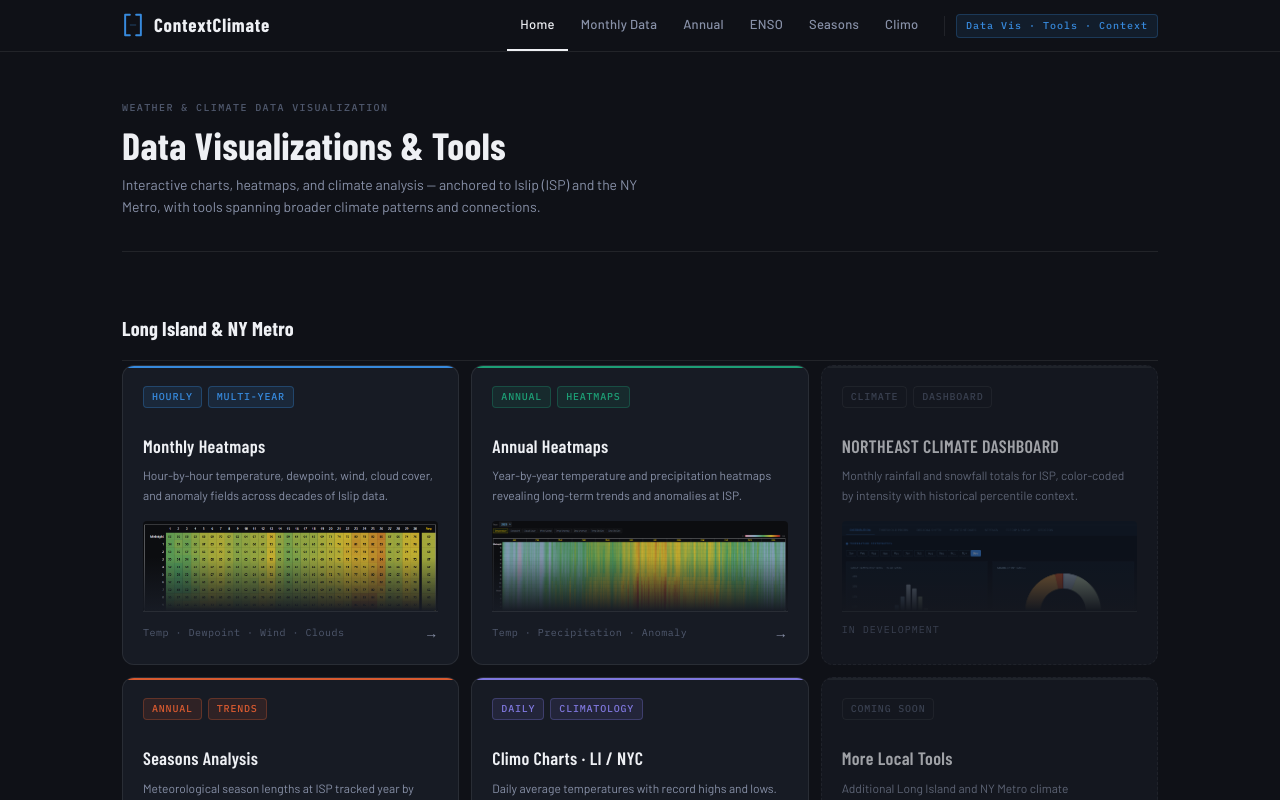
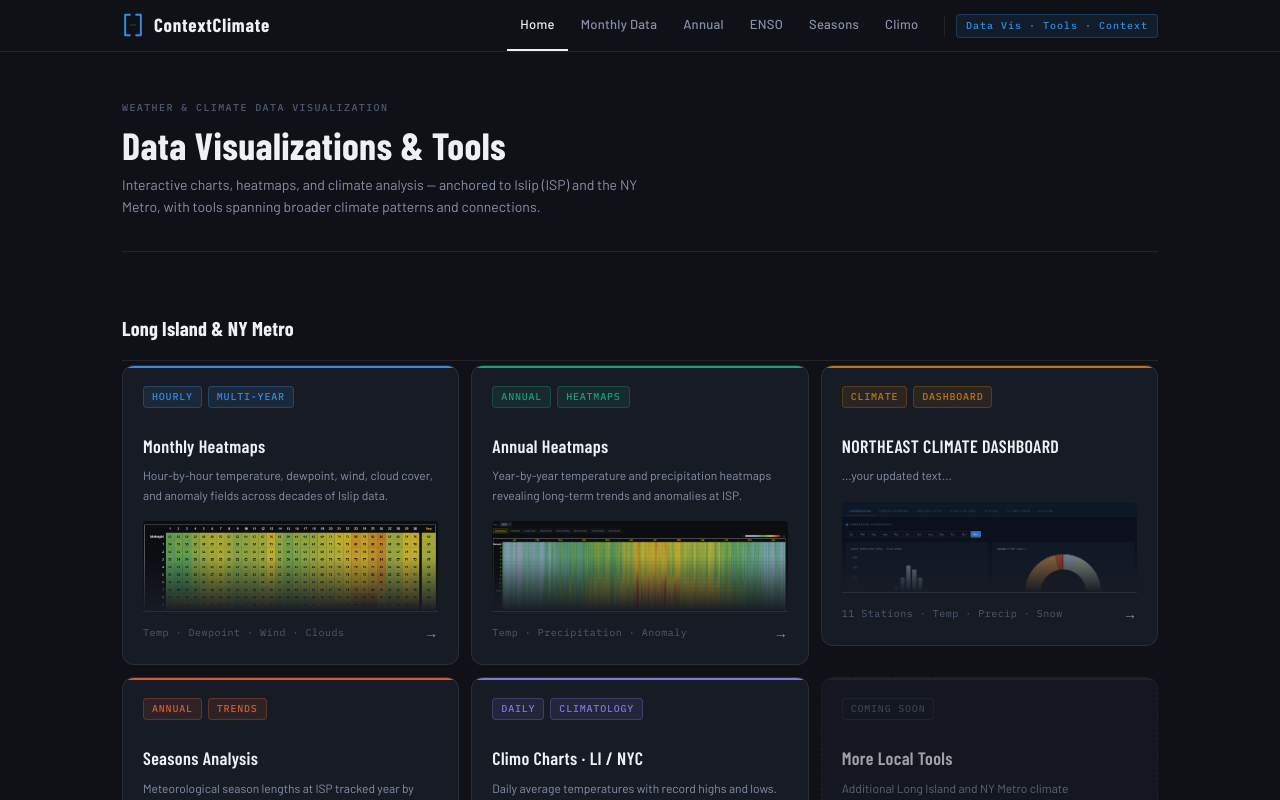
Before and after one commit to josht3113/context-climate, a React (Vite) app: page /#/ in a window 1280 px wide. Shown: the top 800 px of the page. Built offline with nearby package versions, Linux system fonts and the light colour scheme.

Commit message:
Update Home.jsx

```diff
--- a/src/pages/Home.jsx
+++ b/src/pages/Home.jsx
@@ -30,14 +30,13 @@ const SECTIONS = [
         thumb:      '/annualthumbnail.png',
       },
       {
-        tags:       ['CLIMATE', 'DASHBOARD'],
-        title:      'NORTHEAST CLIMATE DASHBOARD',
-        description:'Monthly rainfall and snowfall totals for ISP, color-coded by intensity with historical percentile context.',
-        footerTags: [],
-        to:         null,
+       tags:       ['CLIMATE', 'DASHBOARD'],
+  title:      'NORTHEAST CLIMATE DASHBOARD',
+  description:'...your updated text...',
+  footerTags: ['11 Stations', 'Temp', 'Precip', 'Snow'],
+  to:         '/northeast-climate',
         accentVar:  '--accent-climate',
         thumb:      '/NEclimatedashboard_thumbnail.png',
-        status:     'soon',
       },
       {
         tags:       ['ANNUAL', 'TRENDS'],
```
